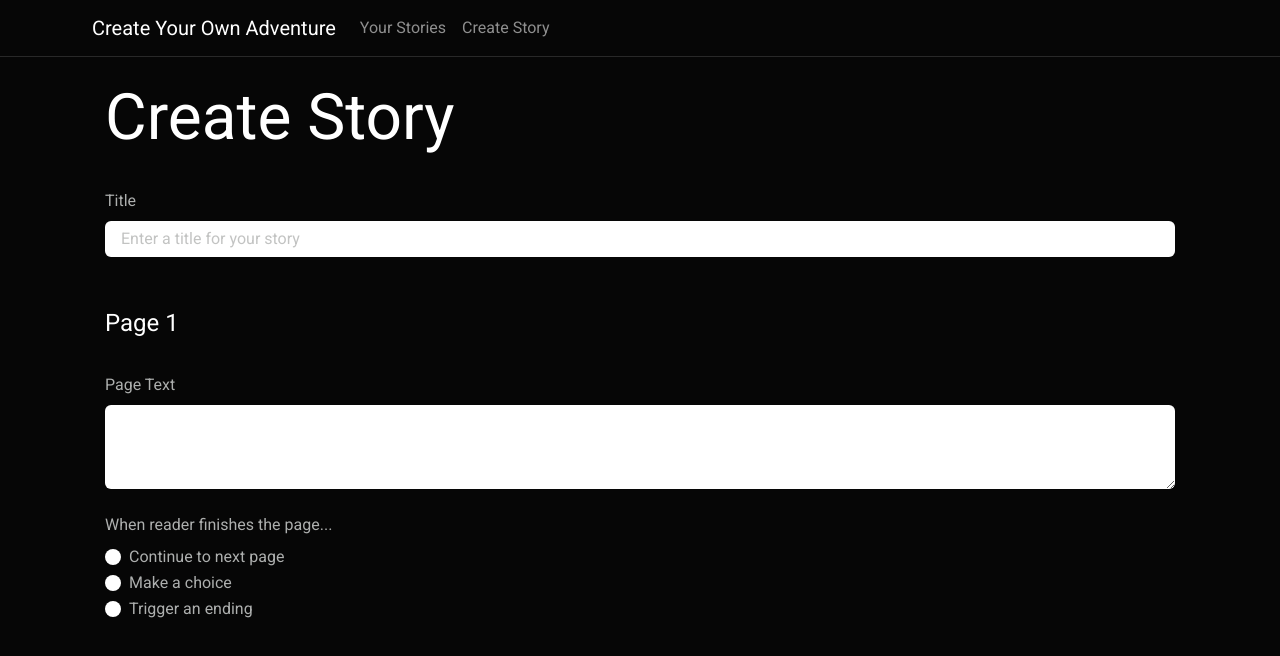
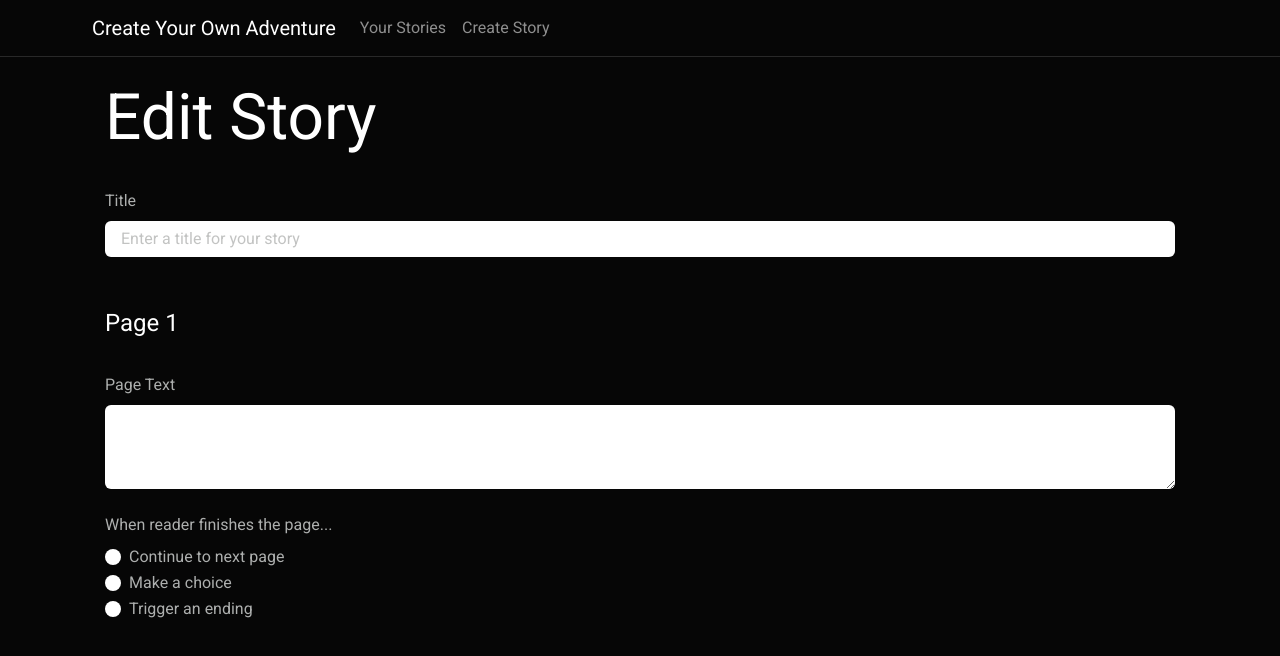
Before and after one commit to jadenmounteer/createYourOwnAdventure, an Angular app: page /createOrEditStory/1 in a window 1280 px wide. Shown: the top 656 px of the page. Built offline with nearby package versions, Linux system fonts and the light colour scheme.

Commit message:
Clean up code

```diff
--- a/src/app/create-or-edit-story/create-or-edit-story.component.html
+++ b/src/app/create-or-edit-story/create-or-edit-story.component.html
@@ -1,5 +1,5 @@
-<h1 *ngIf="createStory">Create Story</h1>
-<h1 *ngIf="!createStory">Edit Story</h1>
+<h1 *ngIf="!storyID">Create Story</h1>
+<h1 *ngIf="storyID">Edit Story</h1>
 
 <form>
   <fieldset>
--- a/src/app/create-or-edit-story/create-or-edit-story.component.ts
+++ b/src/app/create-or-edit-story/create-or-edit-story.component.ts
@@ -1,4 +1,4 @@
-import { Component, Input, OnInit } from '@angular/core';
+import { Component, OnInit } from '@angular/core';
 import { ActivatedRoute, Params } from '@angular/router';
 
 @Component({
@@ -7,15 +7,15 @@ import { ActivatedRoute, Params } from '@angular/router';
   styleUrls: ['./create-or-edit-story.component.scss'],
 })
 export class CreateOrEditStoryComponent implements OnInit {
-  @Input()
-  createStory: boolean = true;
   constructor(private route: ActivatedRoute) {}
-  private storyID: number | undefined;
+  public storyID: number | undefined;
 
   ngOnInit(): void {
-    // Get the story ID
+    // Get the story ID if we are editing
     this.route.params.subscribe((params: Params) => {
       this.storyID = params['id'];
     });
+
+    // TODO If we are editing, retreive the story details from the db
   }
 }
--- a/src/app/home/home.component.ts
+++ b/src/app/home/home.component.ts
@@ -20,28 +20,33 @@ export class HomeComponent implements OnInit {
   ngOnInit(): void {
     // Add stories
     const newStory: Story = {
+      id: 1,
       name: 'Journy Under the Sea',
       description:
         'Jouney under the sea in this thrilling choose your own adventure book.',
     };
 
     const anotherStory: Story = {
+      id: 2,
       name: 'The Abominable Snowman',
       description:
         'Test yourself in this adventure with the abominable snowman.',
     };
 
     const yetAnotherStory: Story = {
+      id: 3,
       name: 'Space And Beyond',
       description: 'Where will you go in Space and Beyond?',
     };
 
     const yesAnotherStory: Story = {
+      id: 4,
       name: 'The Mystery of the Maya',
       description: 'Discover the mysteries of this ancient people.',
     };
 
     const youGuessedIt: Story = {
+      id: 5,
       name: 'The Cave of Time',
       description:
         'Lorem ipsum dolor sit amet, consectetur adipiscing elit. Nam at augue augue. In in enim vel neque luctus tristique. Pellentesque eleifend tristique arcu, eu eleifend tortor aliquam lacinia. Fusce venenatis id tellus ut aliquet. Vivamus nec quam sit amet purus consequat lobortis. Cras sit amet tristique nisl. Cras erat dui, cursus vitae metus nec, ullamcorper eleifend enim. Nulla finibus ac leo in porta.',
@@ -61,20 +66,16 @@ export class HomeComponent implements OnInit {
   }
 
   public editStory(story: Story) {
-    // TODO finish this method
-    console.log('Editing story');
-    const indexOfStory = this.yourStories.indexOf(story);
-    console.log(indexOfStory);
+    this.router.navigate([`/createOrEditStory/${story.id}`]);
   }
 
   confirmedDelete() {
-    // TODO delete from the db as well.
-    // Make a modal appear too to confirm
     const indexOfStory = this.yourStories.indexOf(this.storyToDelete);
     if (indexOfStory > -1) {
-      // only splice array when item is found
-      this.yourStories.splice(indexOfStory, 1); // 2nd parameter means remove one item only
+      this.yourStories.splice(indexOfStory, 1);
     }
+
+    // TODO delete from the db as well.
   }
 
   public readStory(story: Story) {
--- a/src/app/types/story.type.ts
+++ b/src/app/types/story.type.ts
@@ -1,4 +1,5 @@
 export interface Story {
-    name: string;
-    description: string;
+  id: number;
+  name: string;
+  description: string;
 }
```
